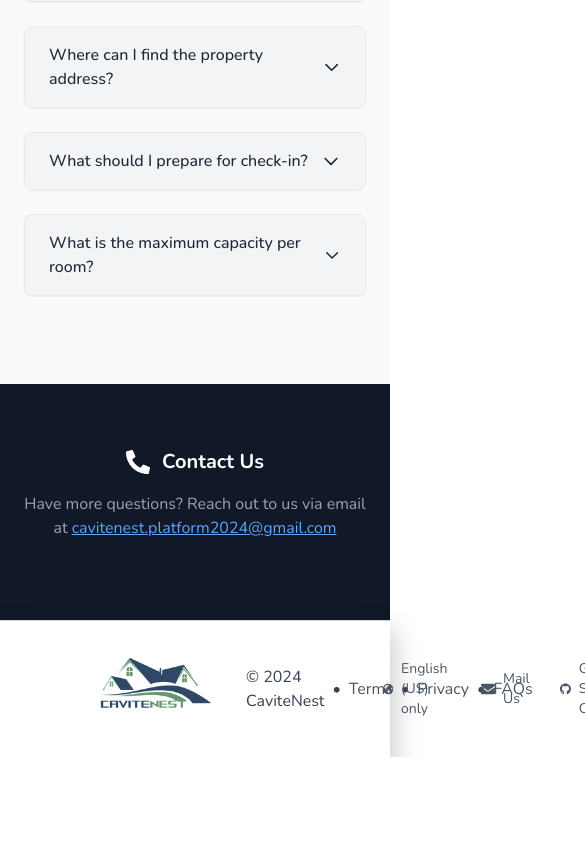
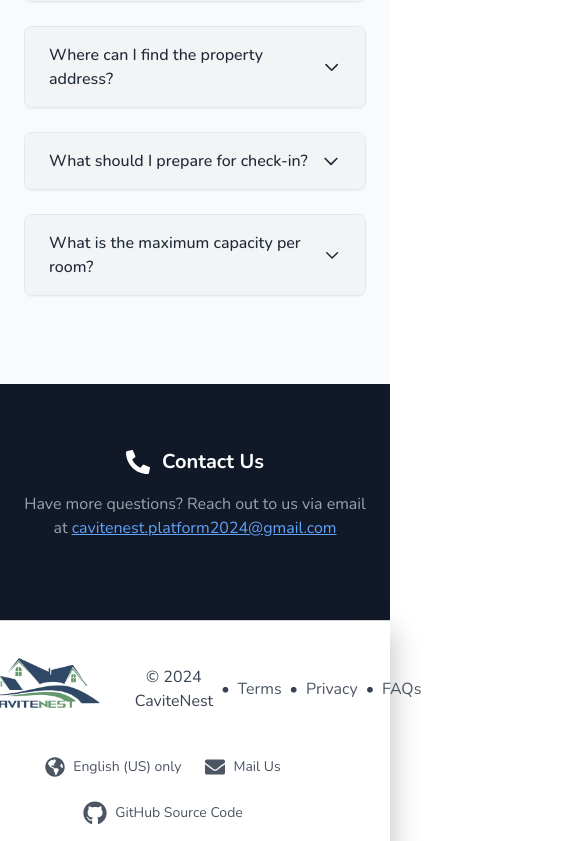
Before and after one commit to cld-kent0/CaviteNest, a Next.js app: page /faqs in a window 390 px wide. Shown: the part 882-1723 px from the top of the page, 585 px wide, since content can reach past the window. Before the commit the page ends 1639 px from the top, so only its background shows below. Built offline with nearby package versions, Linux system fonts and the light colour scheme; no server answers; what pusher would draw is missing.

Commit message:
changes for the day

```diff
--- a/app/Footer/Footer.tsx
+++ b/app/Footer/Footer.tsx
@@ -25,22 +25,24 @@ const Footer = () => {
 
   return (
     <footer
-      className={`flex z-20 items-center justify-between bg-white border-t border-gray-300 transition-shadow duration-300 ${
+      className={`flex flex-wrap items-center justify-between bg-white border-t border-gray-300 transition-shadow duration-300 p-4 ${
         isAtBottom
           ? "shadow-[0_15px_25px_5px_rgba(0,0,0,0.2)]" // Custom stronger shadow when at the bottom
           : "shadow-md" // Default shadow
-      } p-4`}
+      }`}
     >
       {/* Left Section (Logo and Links) */}
-      <div className="flex items-center">
+      <div className="flex items-center w-full sm:w-auto justify-center sm:justify-start">
         <Image
           src="/images/cavitenest.png" // Replace with your image path
           alt="Footer Logo"
           width={150} // Adjust width as needed
           height={100} // Adjust height as needed
-          className="ml-16 -mt-2" // Adds right margin to the logo
+          className="ml-0 sm:ml-16 -mt-2" // Adjust logo margin for small screens
         />
-        <span className="text-gray-700 ml-4">© 2024 CaviteNest</span>
+        <span className="text-gray-700 ml-4 text-center sm:text-left">
+          © 2024 CaviteNest
+        </span>
         {/* Privacy Policy Link */}
         <span className="mx-2 text-gray-700">•</span>
         <a
@@ -68,7 +70,7 @@ const Footer = () => {
       </div>
 
       {/* Right Section for Language, GitHub Source Code, and Contact Us */}
-      <div className="flex items-center gap-6 ml-auto mr-16">
+      <div className="flex flex-wrap items-center justify-center sm:justify-end gap-6 ml-auto mr-16 mt-4 sm:mt-0">
         {/* Language Selector */}
         <div className="flex items-center gap-2">
           <FaGlobeAmericas size={20} className="text-gray-600" />
--- a/app/about/page.tsx
+++ b/app/about/page.tsx
@@ -56,14 +56,13 @@ const About = () => {
         <section className="relative h-[65vh]">
           <div
             className="absolute inset-0 bg-cover bg-center shadow-md"
-            style={{
-              backgroundImage: `url(${heroImageSrc})`,
-            }}
+            style={{ backgroundImage: `url(${heroImageSrc})` }}
           />
-          <div className="relative z-10 flex flex-col justify-start items-start h-full text-left pl-[100px] pt-[120px]">
-            <h1 className="text-7xl font-bold text-white">{heroTitle}</h1>
-            <div className="mt-11 ml-6 max-w-7xl text-lg text-white">
-              {/* Split heroDescription into paragraphs and render them */}
+          <div className="relative z-10 flex flex-col justify-start items-start h-full text-left px-6 md:px-[100px] pt-[100px]">
+            <h1 className="text-4xl md:text-7xl font-bold text-white">
+              {heroTitle}
+            </h1>
+            <div className="mt-6 md:mt-11 max-w-full md:max-w-7xl text-sm md:text-lg text-white">
               {heroDescription.split("\n").map((paragraph, index) => (
                 <p
                   key={index}
--- a/app/browse/page.tsx
+++ b/app/browse/page.tsx
@@ -27,19 +27,17 @@ const Home = async ({ searchParams }: HomeProps) => {
     (listing: SafeListing) => !listing.is_archived
   );
 
-  if (activeListings.length === 0) {
-    return (
-      <ClientOnly>
-        <EmptyState showReset />
-      </ClientOnly>
-    );
-  }
-
   return (
     <ClientLayout>
+      <div className="flex flex-col min-h-screen">
         <ClientOnly>
+          {/* Main content area */}
+          <div className="flex-grow">
+            {activeListings.length === 0 ? (
+              <EmptyState showReset />
+            ) : (
               <Container>
-          <div className="grid grid-cols-1 gap-8 pt-24 sm:grid-cols-2 md:grid-cols-3 lg:grid-cols4 xl:grid-cols-5 2xl:grid-cols-6">
+                <div className="grid grid-cols-1 gap-8 pt-24 sm:grid-cols-2 md:grid-cols-3 lg:grid-cols-4 xl:grid-cols-5 2xl:grid-cols-6">
                   {activeListings.map((item: SafeListing) => (
                     <div key={item.id}>
                       <ListingCard data={item} currentUser={currentUser} />
@@ -47,7 +45,10 @@ const Home = async ({ searchParams }: HomeProps) => {
                   ))}
                 </div>
               </Container>
+            )}
+          </div>
         </ClientOnly>
+      </div>
     </ClientLayout>
   );
 };
--- a/app/client-layout.tsx
+++ b/app/client-layout.tsx
@@ -18,8 +18,8 @@ export default function ClientLayout({
     console.log("Current Pathname:", pathname); // Log the pathname to check it
     if (
       pathname?.startsWith("/messages") ||
-      pathname?.startsWith("/conversations") ||
-      pathname?.startsWith("/browse")
+      pathname?.startsWith("/conversations") //||
+      //pathname?.startsWith("/browse")
     ) {
       setShowFooter(false); // Hide footer on these pages
     } else {
```
Lines whose indentation alone changed are shown as unchanged.
